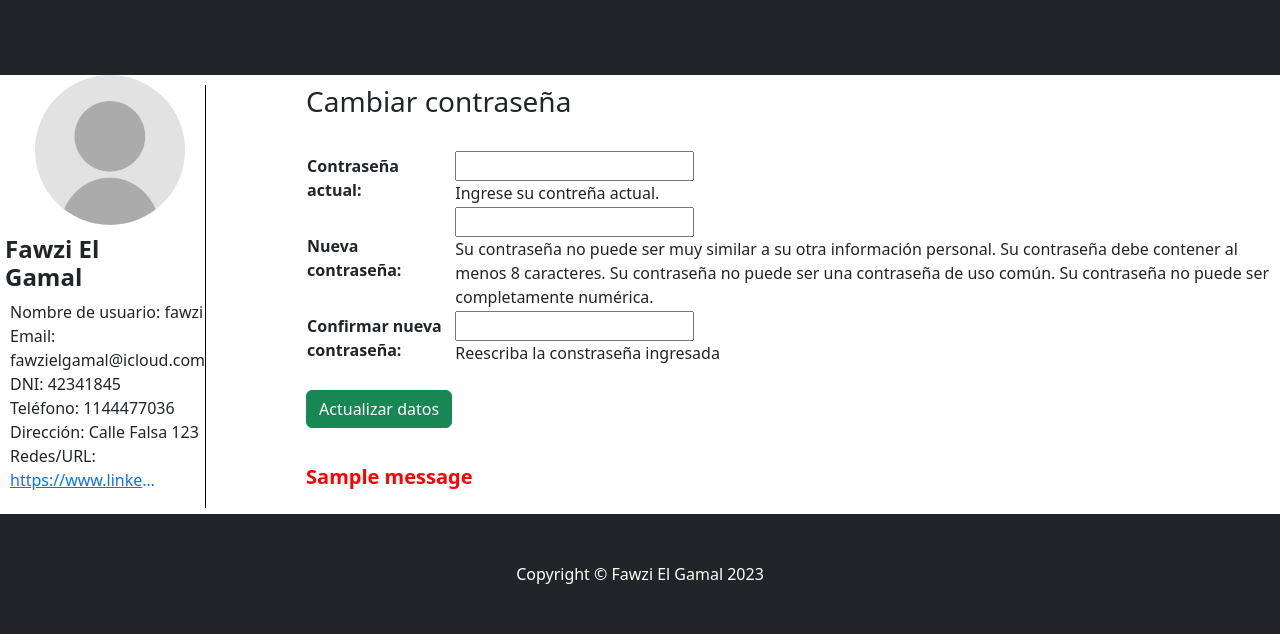
After one commit to FawziElGamal/Proyecto_final, a Django app: page /users/profile/pass-change in a window 1280 px wide. The commit adds this page. Shown: the part 361-995 px from the top of the page. Run offline with Django 4.2, Linux system fonts and the light colour scheme; a user stored in the database is signed in; data comes from the database, SQL or seed files in the repository; both versions use the stored data as it was after the commit; one stand-in notice (Sample message) is shown; some libraries are stand-ins or nearby versions.

Commit message:
Resolver error cambio de contraseña

```diff
--- a/proyecto/Tienda_de_repuestos/App_Tienda_de_repuestos/templates/App_Tienda_de_repuestos/base.html
+++ b/proyecto/Tienda_de_repuestos/App_Tienda_de_repuestos/templates/App_Tienda_de_repuestos/base.html
@@ -55,8 +55,10 @@
                                     <li class="nav-item dropdown">
                                         <a class="nav-link dropdown-toggle" id="navbarDropdown" href="#" role="button" data-bs-toggle="dropdown" aria-expanded="false" >Hola {{ user.username }}!</a>
                                         <ul class="dropdown-menu" aria-labelledby="navbarDropdown">
+                                            <li><a class="dropdown-item" href="{% url 'App_Tienda_de_repuestos:AllOrders' %}">Órdenes</a></li>
                                             <li><a class="dropdown-item" href="{% url 'Users:EditProfile' %}">Mi perfil</a></li>
-                                            <li><a class="dropdown-item" href="{% url 'App_Tienda_de_repuestos:AllOrders' %}">Órdenes</a></li>
+                                            <li><hr class="dropdown-divider"></li>
+                                            <li><a class="dropdown-item" href="{% url 'Users:PassChange' %}">Cambiar contraseña</a></li>
                                         </ul>
                                     </li>
                                 {% else %}
@@ -66,8 +68,10 @@
                                     <li class="nav-item dropdown">
                                         <a class="nav-link dropdown-toggle" id="navbarDropdown" href="#" role="button" data-bs-toggle="dropdown" aria-expanded="false">Hola {{ user.username }}!</a>
                                         <ul class="dropdown-menu" aria-labelledby="navbarDropdown">
+                                            <li><a class="dropdown-item" href="{% url 'App_Tienda_de_repuestos:MyOrders' %}">Mis órdenes</a></li>
                                             <li><a class="dropdown-item" href="{% url 'Users:EditProfile' %}">Mi perfil</a></li>
-                                            <li><a class="dropdown-item" href="{% url 'App_Tienda_de_repuestos:MyOrders' %}">Mis órdenes</a></li>
+                                            <li><hr class="dropdown-divider"></li>
+                                            <li><a class="dropdown-item" href="{% url 'Users:PassChange' %}">Cambiar contraseña</a></li>
                                         </ul>
                                     </li>
 
--- a/proyecto/Tienda_de_repuestos/Users/forms.py
+++ b/proyecto/Tienda_de_repuestos/Users/forms.py
@@ -1,5 +1,5 @@
 from django import forms
-from django.contrib.auth.forms import UserCreationForm, AuthenticationForm
+from django.contrib.auth.forms import UserCreationForm, PasswordChangeForm
 from django.contrib.auth.models import User
 
 class SignUpForm(UserCreationForm):
@@ -27,3 +27,11 @@ class EditProfileForm(forms.Form):
     # class Meta:
     #     model = Client
     #     fields = ('first_name', 'last_name', 'email')
+
+class ChangePass(PasswordChangeForm):
+    old_password = forms.CharField(label="Contraseña actual", widget=forms.PasswordInput, help_text="Ingrese su contreña actual.")
+    new_password1 = forms.CharField(label="Nueva contraseña", widget=forms.PasswordInput, help_text="Su contraseña no puede ser muy similar a su otra información personal.\nSu contraseña debe contener al menos 8 caracteres.\n \nSu contraseña no puede ser una contraseña de uso común.\nSu contraseña no puede ser completamente numérica.")
+    new_password2 = forms.CharField(label="Confirmar nueva contraseña", widget=forms.PasswordInput, help_text="Reescriba la constraseña ingresada")
+    class Meta:
+        model=User
+        fields=('old_password', 'new_password1', 'new_password2')
--- /dev/null
+++ b/proyecto/Tienda_de_repuestos/Users/templates/Users/pass_change.html
@@ -0,0 +1,54 @@
+{% extends "App_Tienda_de_repuestos/base.html" %}
+
+<title>{% block title %} Mi perfil {% endblock title %}</title>
+{% block maintitle %} Mi perfil {% endblock maintitle %}
+{% block subtitule %} Ver y editar información de contacto {% endblock subtitule %}
+
+{% block body %}
+
+    {% load static %}
+
+
+        <div style="display: flex; align-items: flex-start;">
+            <div style="text-align: left;">
+                <div style="width: 150px; height: 150px; border-radius: 50%; overflow: hidden; margin-bottom: 10px; margin-left: 35px;">
+                    <img src={{ user_info.3.url}} alt="Avatar" style="width: 100%; height: 100%; object-fit: cover;">
+                </div>
+                <h4 style="font-weight: bold; margin-left: 5px; margin-right: 100px;">{{ user.first_name }} {{ user.last_name }}</h4>
+                <ul style="list-style: none; padding-left: 10px;">
+                    <li>Nombre de usuario: <span>{{ user.username }}</span></li>
+                    <li>Email: <span>{{ user.email }}</span></li>
+                    <li>DNI: <span>{{ user_info.0 }}</span></li>
+                    <li>Teléfono: <span>{{ user_info.1 }}</span></li>
+                    <li>Dirección: <span>{{ user_info.2 }}</span></li>
+                    {% if user_info.4 %}
+                        <li>Redes/URL: <span style="vertical-align: top;"><a href="{{ user_info.4 }}" title="{{ user_info.4 }}" style="display: inline-block; width: 150px; white-space: nowrap; overflow: hidden; text-overflow: ellipsis;">{{ user_info.4 }}</a></span></li>
+                    {% else %}
+                        <li>Redes/URL: <span>-</span></li>
+                    {% endif %}
+                </ul>
+            </div>
+            <div style="border-left: 1px solid black; padding-left: 100px; margin-top: 10px;">
+                <h3>Cambiar contraseña</h3>
+                <br>
+                <form action="" method="POST" enctype="multipart/form-data">
+                    {% csrf_token %}
+                    <table>
+                        {{ form.as_table }}
+                    </table>
+                    <br>
+                    <input type="submit" class="btn btn-success" value="Actualizar datos" style="margin-bottom: 10px;">
+                </form>
+                <br>
+
+                {% if messages %}
+                    <div class="error">
+                    {% for msg in messages %}
+                        <p style="color: red; font-weight: bold; font-size: 20px;">{{ msg }}</p>
+                    {% endfor %}
+                    </div>
+                {% endif %}
+            </div>
+        </div>
+
+{% endblock body %}
--- a/proyecto/Tienda_de_repuestos/Users/urls.py
+++ b/proyecto/Tienda_de_repuestos/Users/urls.py
@@ -1,5 +1,5 @@
 from django.urls import path
-from .views import login_user, logout_user, sign_up, my_profile
+from .views import login_user, logout_user, sign_up, my_profile, pass_change
 
 app_name = 'Users'
 
@@ -8,4 +8,5 @@ urlpatterns = [
     path('login/', login_user, name='LogIn'),
     path('logout/', logout_user, name='LogOut'),
     path('profile/', my_profile, name="EditProfile"),
+    path('profile/pass-change', pass_change, name="PassChange"),
 ]
--- a/proyecto/Tienda_de_repuestos/Users/views.py
+++ b/proyecto/Tienda_de_repuestos/Users/views.py
@@ -2,7 +2,7 @@ from django.shortcuts import render, redirect, HttpResponse
 from django.contrib.auth.forms import AuthenticationForm
 from django.contrib.auth import login, logout, authenticate
 from django.contrib import messages
-from .forms import SignUpForm, EditProfileForm
+from .forms import SignUpForm, EditProfileForm, ChangePass
 from django.contrib.auth.models import User
 from .models import Client
 from .signals import delete_old_avatar_file
@@ -106,3 +106,36 @@ def my_profile(request):
 
         form = EditProfileForm(initial={"first_name": user.first_name, "last_name": user.last_name, "email": user.email, "phone": user_info_list[1], "address": user_info_list[2]})
         return render(request, "Users/edit_profile.html", {"form": form, "user_info": user_info_list})
+
+def pass_change(request):
+
+    user = request.user
+
+    if request.method == "POST":
+        form = ChangePass(request.POST)
+
+        print(form.is_valid())
+
+        if form.is_valid():
+            # form.save()
+
+            return redirect("Users:EditProfile")
+
+        else:
+            print(form.error_messages.items())
+            messages.error(request, form.error_messages.items())
+
+
+
+    user_info = Client.objects.raw(f"SELECT * FROM Users_client WHERE user_id = {user.id}")
+    user_info_list = list()
+    for info in user_info:
+        user_info_list.append(info.dni)
+        user_info_list.append(info.phone)
+        user_info_list.append(info.address)
+        user_info_list.append(info.avatar)
+        user_info_list.append(info.url)
+
+    form = ChangePass(user=request.user)
+
+    return render(request, "Users/pass_change.html", {"form": form, "user_info": user_info_list})
```
Also changed, not shown: proyecto/Tienda_de_repuestos/db.sqlite3.
